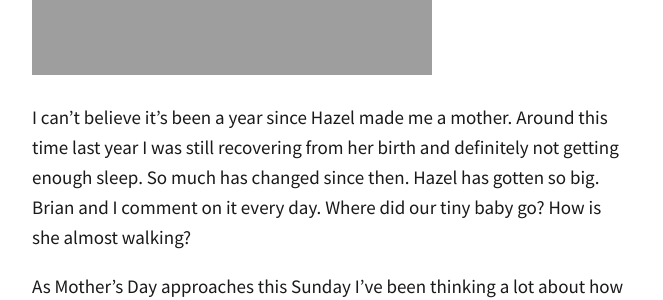
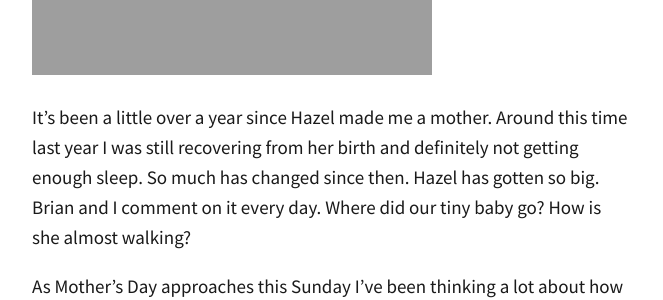
Before and after one commit to totiffany/totiffany.github.io, a Jekyll site: the page built from _posts/2018-05-10-Mother's-Day.md, in a window 1280 px wide. Shown: the part 562-862 px from the top of the page, without its empty margins (308-971 px from the left). Built offline with Jekyll 4.4.1, drawn with Linux system fonts in a browser that asks for light colours; our own code applies the rules of GitHub Pages for plain Markdown files; comment, search, counter and statistics services are not loaded.

Commit message:
Update 2018-05-10-Mother's-Day.md

```diff
--- a/_posts/2018-05-10-Mother's-Day.md
+++ b/_posts/2018-05-10-Mother's-Day.md
@@ -1,17 +1,17 @@
 ---
 published: true
 description: >-
-  I can’t believe it’s been a year since Hazel made me a mother. Around this
-  time last year I was still recovering from her birth and definitely not
-  getting enough sleep. So much has changed since then. Hazel has gotten so big.
-  Brian and I comment on it every day. Where did our tiny baby go? How is she
-  almost walking?
+  It's been a little over a year since Hazel made me a mother. Around this time
+  last year I was still recovering from her birth and definitely not getting
+  enough sleep. So much has changed since then. Hazel has gotten so big. Brian
+  and I comment on it every day. Where did our tiny baby go? How is she almost
+  walking?
 image: tiffany-hazel-1-2.jpg
 ---
 ![]({{site.baseurl}}/img/![tiffany-hazel-1-2.jpg]({{site.baseurl}}/img/tiffany-hazel-1-2.jpg)
 )
 
-I can’t believe it’s been a year since Hazel made me a mother. Around this time last year I was still recovering from her birth and definitely not getting enough sleep. So much has changed since then. Hazel has gotten so big. Brian and I comment on it every day. Where did our tiny baby go? How is she almost walking?
+It's been a little over a year since Hazel made me a mother. Around this time last year I was still recovering from her birth and definitely not getting enough sleep. So much has changed since then. Hazel has gotten so big. Brian and I comment on it every day. Where did our tiny baby go? How is she almost walking?
 
 As Mother’s Day approaches this Sunday I’ve been thinking a lot about how becoming a mother has changed me over the past year. Here are just a few of ways I feel I've changed.
 
```
